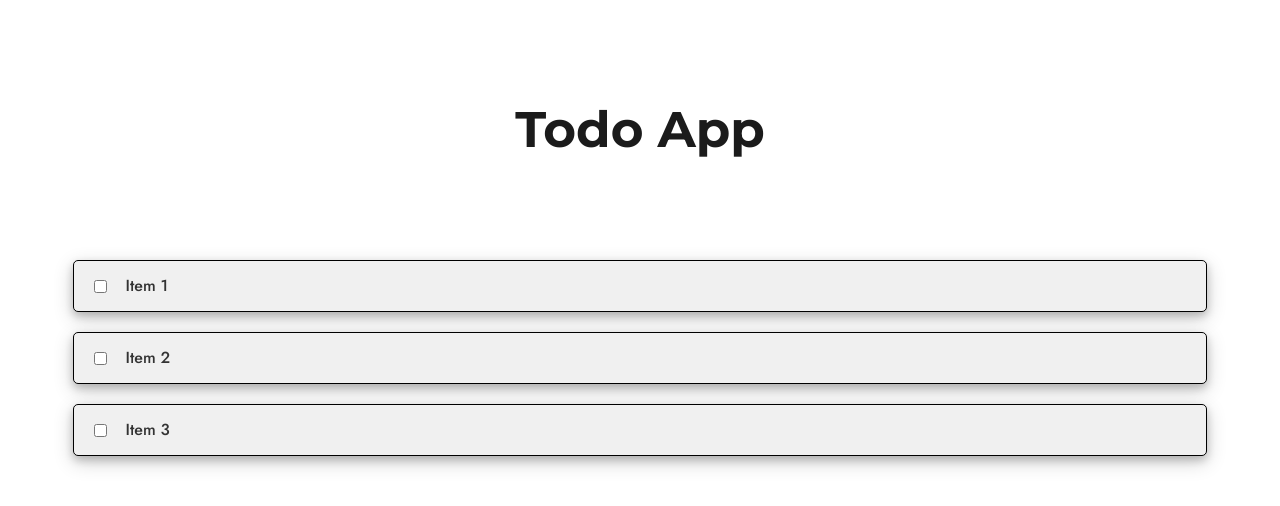
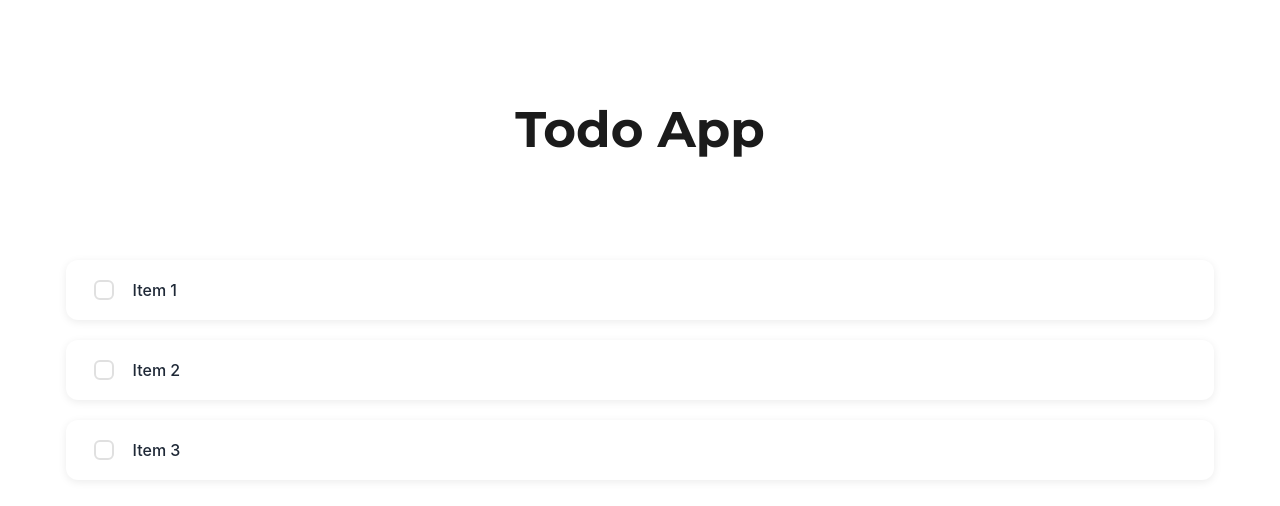
Before and after one commit to MDS-Dev-2023-2025/todo-app, a React (Create React App) app in the folder frontend/: page / in a window 1280 px wide. Shown: the top 506 px of the page. Built offline with nearby package versions, Linux system fonts and the light colour scheme.

Commit message:
🎨 Style CSS

```diff
--- a/frontend/src/styles/components/TodoItem.module.scss
+++ b/frontend/src/styles/components/TodoItem.module.scss
@@ -3,20 +3,57 @@
   align-items: center;
   gap: 1rem;
   width: 100%;
-  height: 50px;
-  border-radius: 5px;
-  border: 1px solid black;
-  background-color: #f0f0f0;
-  box-shadow:
-    0 4px 8px 0 rgba(0, 0, 0, 0.2),
-    0 6px 20px 0 rgba(0, 0, 0, 0.19);
-  padding-left: 1rem;
-  padding-right: 1rem;
+  height: 60px;
+  border-radius: 12px;
+  background-color: #ffffff;
+  box-shadow: 0 2px 8px rgba(0, 0, 0, 0.08);
+  padding: 0 1.5rem;
+  transition: all 0.2s ease-in-out;
+
+  &:hover {
+    transform: translateY(-2px);
+    box-shadow: 0 4px 12px rgba(0, 0, 0, 0.12);
+  }
+
+  input[type="checkbox"] {
+    appearance: none;
+    width: 20px;
+    height: 20px;
+    border: 2px solid #e0e0e0;
+    border-radius: 6px;
+    cursor: pointer;
+    transition: all 0.2s ease;
+
+    &:checked {
+      background-color: #6366f1;
+      border-color: #6366f1;
+      position: relative;
+
+      &::after {
+        content: "✓";
+        position: absolute;
+        color: white;
+        font-size: 14px;
+        top: 50%;
+        left: 50%;
+        transform: translate(-50%, -50%);
+      }
+    }
+
+    &:hover {
+      border-color: #6366f1;
+    }
+  }
 }
 
 .title {
-  font-family: "Jost", sans-serif;
+  font-family: "Inter", system-ui, -apple-system, sans-serif;
   font-size: 16px;
   font-weight: 500;
-  color: #333;
+  color: #1f2937;
+  margin: 0;
+
+  @media (max-width: 768px) {
+    font-size: 14px;
+  }
 }
```
Also changed, not shown: frontend/src/pages/HomePage.tsx (line endings or trailing spaces), 1 other file (tests, documents, lock files or other folders).
